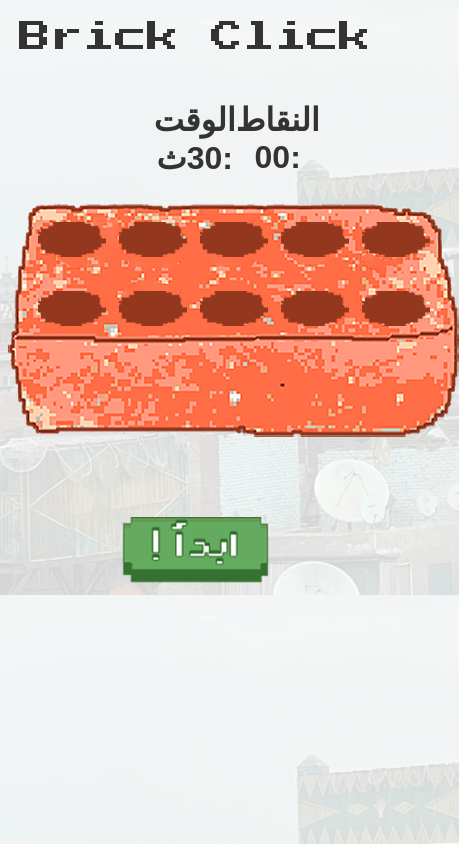
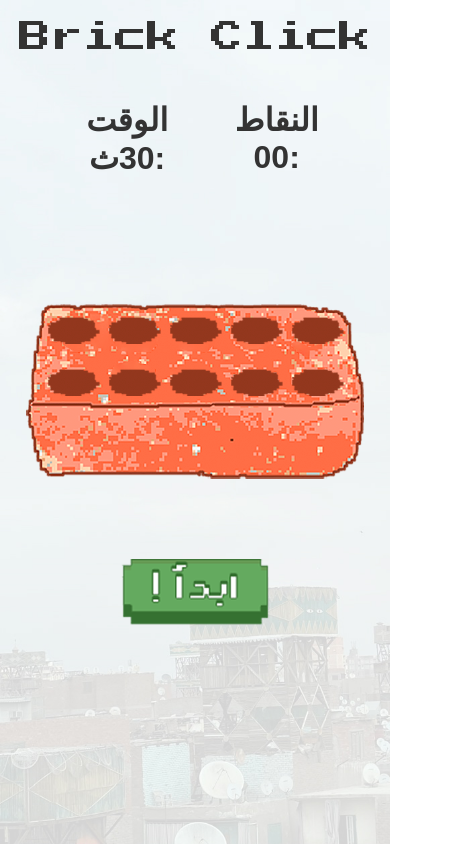
Before and after one commit to SalmaAbouElNasr/BrickClick, a plain HTML site: page index.html in a window 390 px wide. Shown: the whole page, 459 px wide, since content can reach past the window. Drawn offline with Linux system fonts and the light colour scheme; a web font is replaced by a local one.

Commit message:
mobile screen styles.css

```diff
--- a/assets/styles.css
+++ b/assets/styles.css
@@ -1,10 +1,13 @@
 body{
+    height: 100%;
     text-align: center;
     font-family: "Inter", sans-serif;
     font-optical-sizing: auto;
     font-style: normal;
     background-image: url(photos/bg-img.jpg);
+    background-repeat: no-repeat;
     background-size: cover;
+    background-attachment: fixed;
     color: #333333
     ;
 }
@@ -37,11 +40,6 @@ h1{
     height: 69px;
 }
 
-.hole .cactus {
-    position: absolute;
-    width: 100%;
-    height: 100%;
-}
 #start-button img {
     margin-top: 80px;
     cursor: pointer;
@@ -73,3 +71,31 @@ h1{
     margin-right: 39%;
     margin-left: 39%;
 }
+@media (max-width: 600px) {
+    body{
+        background-image: url(photos/bg-img-mob.jpg);
+    }
+    .board {
+        margin-top: 100px;
+        width: 338.5px;
+        height: 175px;
+        flex-wrap: wrap;
+    }
+
+    .hole {
+        width: 61px;
+        height: 52px;
+    }
+    .timescore{
+        display: flex;
+        flex-direction: row;
+        justify-content: space-between;
+        margin-right: 10%;
+        margin-left: 10%;
+    }
+    .plant{
+        width: 61px;
+        height: 52px;
+    }
+
+}
```
